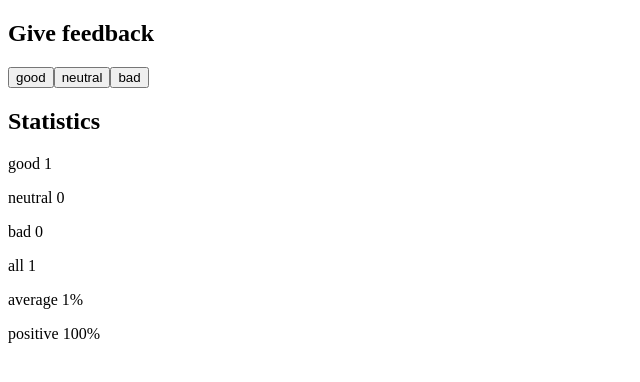
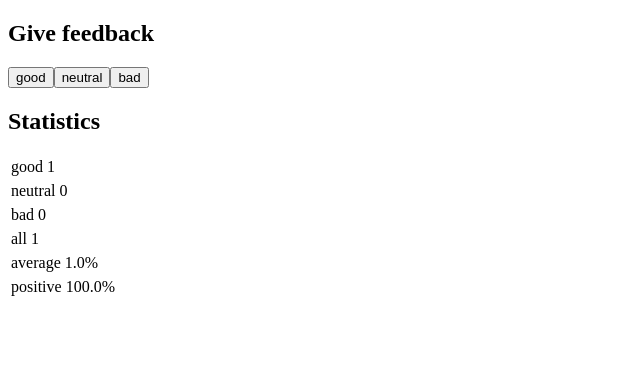
Before and after one commit to mesfin-2/Fullstackopen-2024, a React (Vite) app in the folder part1/unicafe/: page / in a window 1280 px wide. Both pictures are taken after a click on the button "good". Shown: the top 382 px of the page, without its empty margins (0-640 px from the left). Built offline with nearby package versions, Linux system fonts and the light colour scheme.

Commit message:
Added HTML Table

```diff
--- a/part1/unicafe/src/components/StatisticLine.jsx
+++ b/part1/unicafe/src/components/StatisticLine.jsx
@@ -2,11 +2,14 @@ import React from "react";
 
 const StatisticLine = ({ text, value }) => {
   return (
-    <div>
-      <p>
-        {text} {value}
-      </p>
-    </div>
+    <table>
+      <tbody>
+        <tr>
+          <td>{text}</td>
+          <td>{value}</td>
+        </tr>
+      </tbody>
+    </table>
   );
 };
 
--- a/part1/unicafe/src/components/Statistics.jsx
+++ b/part1/unicafe/src/components/Statistics.jsx
@@ -3,8 +3,8 @@ import StatisticLine from "./StatisticLine";
 
 const Statistics = ({ good, neutral, bad }) => {
   const total = good + neutral + bad;
-  const average = (good - bad) / total + "%";
-  const positivePercentage = (good / total) * 100 + "%";
+  const average = ((good - bad) / total).toFixed(1) + "%";
+  const positivePercentage = ((good / total) * 100).toFixed(1) + "%";
 
   return (
     <div>
```
